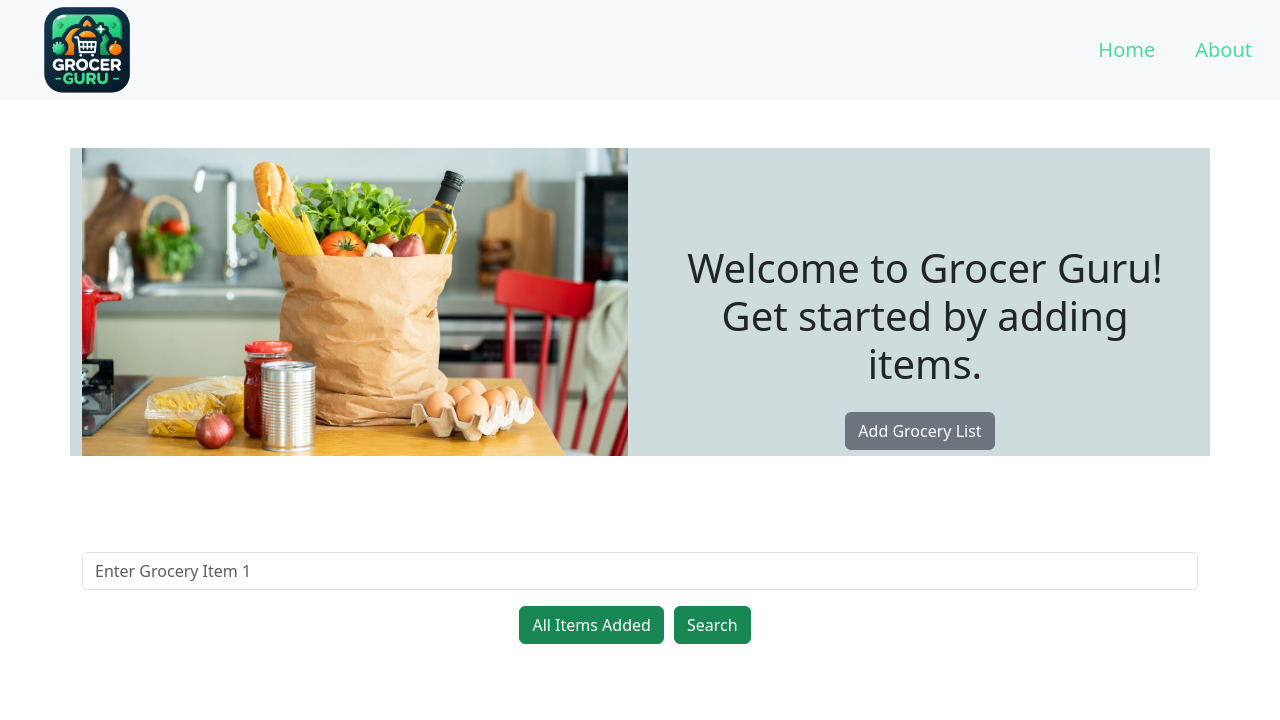
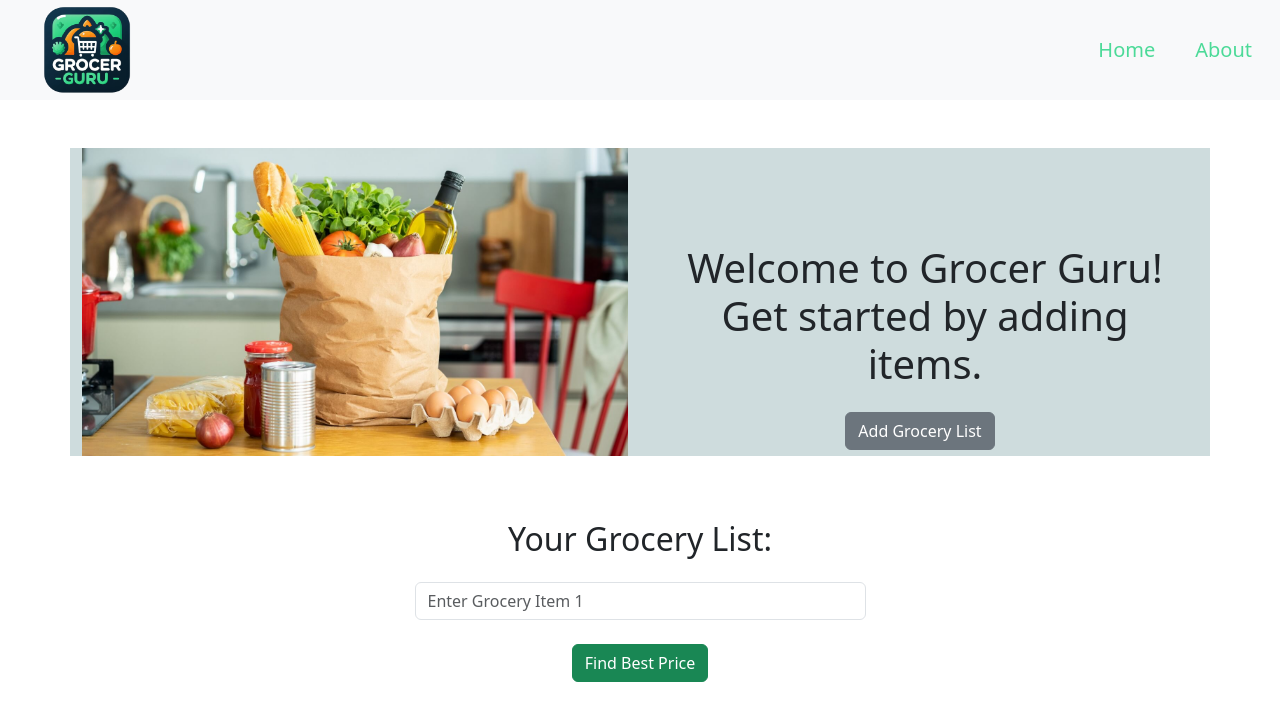
Before and after one commit to jamesn8391/Grocer-Guru, a Vue app in the folder client/: page / in a window 1280 px wide. Both pictures are taken after a click on the button "Add Grocery List". Shown: the top 720 px of the page. Built offline with nearby package versions, Linux system fonts and the light colour scheme.

Commit message:
updated search and limited shopping results to 25

```diff
--- a/client/src/views/HomeView.vue
+++ b/client/src/views/HomeView.vue
@@ -2,14 +2,14 @@
 </script>
 
 <template>
-  <div class="container mt-5">
+  <div class="container my-5">
     <div class="row bg-color">
       <div class="col">
         <img alt="Background" src="@/assets/background.jpg" style="width: 100%;">
       </div>
       <div class="col">
         <div class="container mt-5 pt-5 text-center">
-          <h1>
+          <h1 class="h1">
             Welcome to Grocer Guru!<br>Get started by adding items.
           </h1>
           <button @click="toggleGroceryList" class="btn btn-secondary mt-3">
@@ -18,26 +18,17 @@
         </div>
       </div>
     </div>
-  </div>
-
-  <div v-if="showGroceryList" class="container mt-5 pt-5 text-center">
-    <div v-for="(searchBar, index) in searchBars" :key="index" class="form-outline">
-      <input
-        ref="inputFields"
-        v-model="groceryItems[index]"
-        type="search"
-        :id="'form' + index"
-        class="form-control"
-        :placeholder="'Enter Grocery Item ' + (index + 1)"
-        aria-label="Search"
-        @keydown.enter.prevent="addSearchBar(index)"
-      />
+    <div class="row justify-content-center">
+      <div v-if="showGroceryList" class="col-5 mt-3 pt-5 text-center">
+        <h2 class="h2"> Your Grocery List:</h2>
+        <div v-for="(searchBar, index) in searchBars" :key="index" class="form-outline my-4">
+          <input ref="inputFields" v-model="groceryItems[index]" type="search" :id="'form' + index" class="form-control"
+            :placeholder="'Enter Grocery Item ' + (index + 1)" aria-label="Search"
+            @keydown.enter.prevent="addSearchBar(index)" />
+        </div>
+        <button @click="search" class="btn btn-success mx-5"> Find Best Price</button>
+      </div>
     </div>
-
-    <button @click="saveAllItems" class="btn btn-success mt-3 ml-3">
-      All Items Added
-    </button>
-    <button @click="search" class="btn btn-success mt-3 ml-3"> Search</button>
   </div>
 </template>
 
@@ -46,6 +37,7 @@ import axios from 'axios';
 export default {
   data() {
     return {
+      loading: false,
       showGroceryList: false,
       searchBars: [],
       groceryItems: [],
@@ -71,14 +63,15 @@ export default {
       });
     },
     search() {
-      const query = 'tomatoes'; // Replace with your desired query
-      this.fetchShoppingResults(query);
+      this.groceryItems.forEach((item) => {
+        this.fetchShoppingResults(item);
+      });
     },
-    fetchShoppingResults(query) {
+    async fetchShoppingResults(query) {
       this.loading = true;
-      axios.get('/shopping-results?q=' + query)
+      await axios.get('/shopping-results?q=' + query)
         .then(response => {
-          this.shoppingResults = response.data;
+          this.shoppingResults.push(response.data);
           this.loading = false;
           console.log('Shopping Results:', this.shoppingResults); // Print results to console
         })
@@ -88,9 +81,6 @@ export default {
           console.error('Error:', this.error); // Print error to console
         });
     },
-    saveAllItems() {
-      console.log('All items:', this.groceryItems);
-    }
   }
 };
 </script>
@@ -100,6 +90,7 @@ export default {
   font-size: 2rem;
   font-family: sans-serif;
 }
+
 .bg-color {
   background-color: #cedcdd;
 }
@@ -107,4 +98,5 @@ export default {
 .btn {
   margin-right: 10px;
 }
+
 </style>
```
Also changed, not shown: 1 other file (tests, documents, lock files or other folders).
